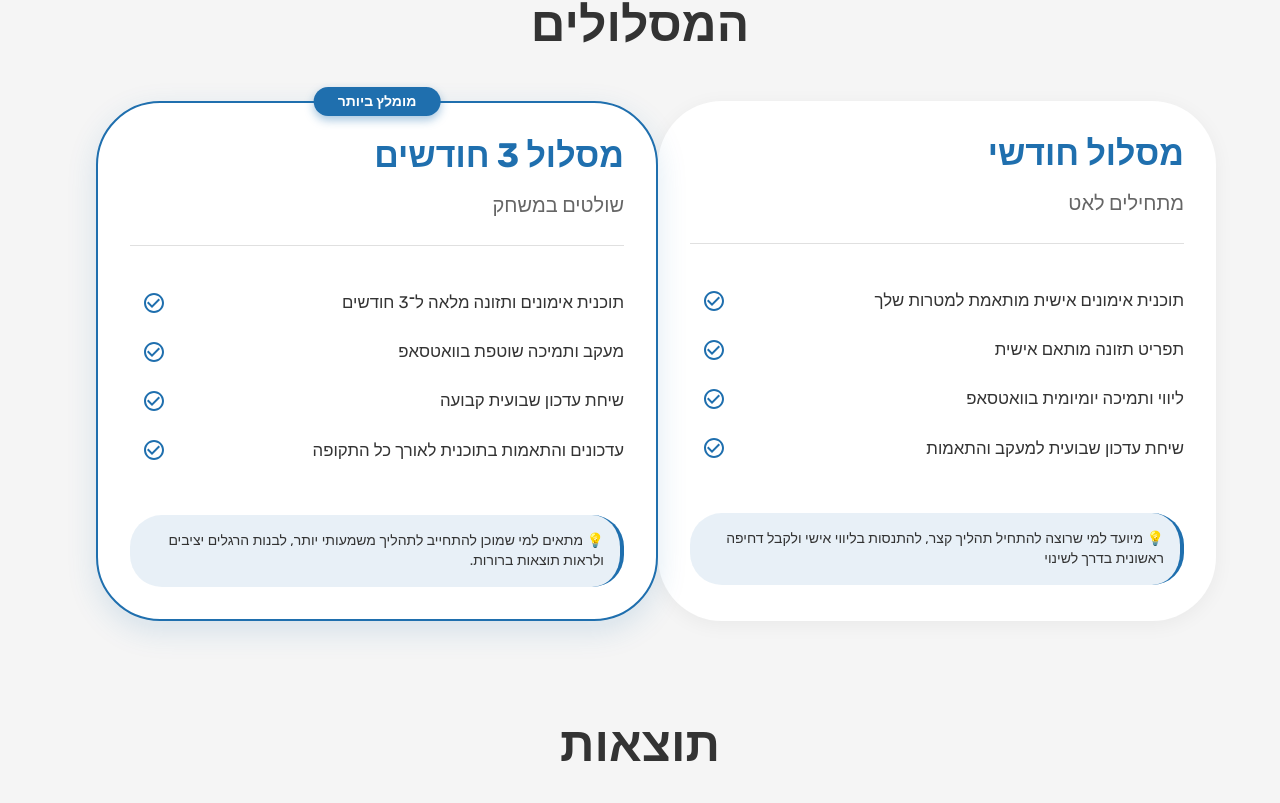
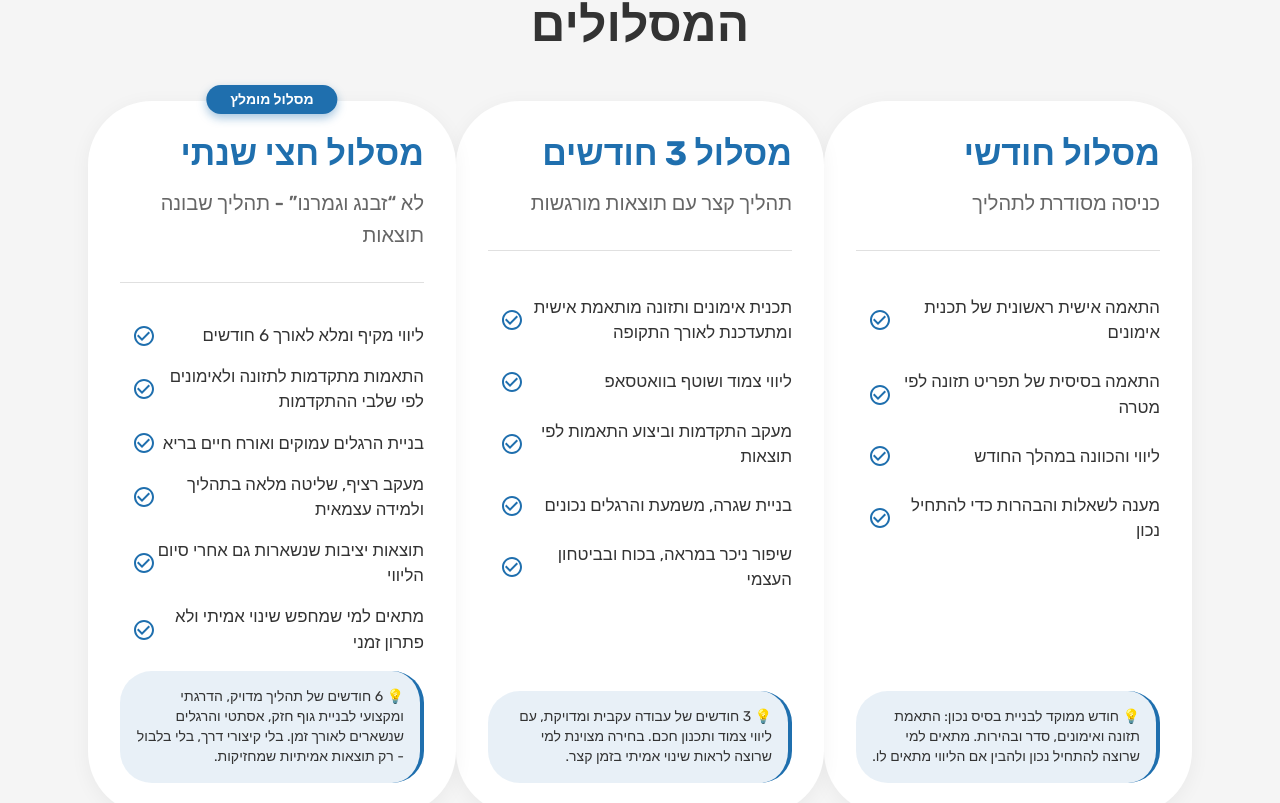
Before and after one commit to BiranV/ronikoshel, a React (Vite) app: page / in a window 1280 px wide. Shown: the part 1197-2000 px from the top of the page. Built offline with nearby package versions, Linux system fonts and the light colour scheme.

Commit message:
Add SVG bounds calculation and update App component layout

```diff
--- a/dev-dist/sw.js
+++ b/dev-dist/sw.js
@@ -82,7 +82,7 @@ define(['./workbox-5a5d9309'], (function (workbox) { 'use strict';
     "revision": "3ca0b8505b4bec776b69afdba2768812"
   }, {
     "url": "index.html",
-    "revision": "0.pl8dt1apqb8"
+    "revision": "0.8rqs4ohue48"
   }], {});
   workbox.cleanupOutdatedCaches();
   workbox.registerRoute(new workbox.NavigationRoute(workbox.createHandlerBoundToURL("index.html"), {
--- a/src/App.tsx
+++ b/src/App.tsx
@@ -723,6 +723,7 @@ export default function App() {
 
             {/* Tracks Section */}
             <Box id="tracks" sx={{ mb: { xs: 6, md: 12 } }}>
+              <Container maxWidth="lg">
                 <Typography
                   variant="h3"
                   fontWeight={800}
@@ -737,7 +738,6 @@ export default function App() {
                 </Typography>
                 <Stack
                   direction={{ xs: "column", md: "row" }}
-                spacing={4}
                   alignItems="stretch"
                 >
                   {/* Monthly Track */}
@@ -750,6 +750,8 @@ export default function App() {
                       boxShadow: "0 4px 20px rgba(0,0,0,0.05)",
                       transition: "transform 0.3s",
                       "&:hover": { transform: "translateY(-10px)" },
+                      display: "flex",
+                      flexDirection: "column",
                     }}
                   >
                     <Typography
@@ -765,15 +767,15 @@ export default function App() {
                       gutterBottom
                       sx={{ color: "text.secondary" }}
                     >
-                    מתחילים לאט
+                      כניסה מסודרת לתהליך
                     </Typography>
                     <Divider sx={{ my: 3 }} />
                     <List>
                       {[
-                      "תוכנית אימונים אישית מותאמת למטרות שלך",
-                      "תפריט תזונה מותאם אישית",
-                      "ליווי ותמיכה יומיומית בוואטסאפ",
-                      "שיחת עדכון שבועית למעקב והתאמות",
+                        "התאמה אישית ראשונית של תכנית אימונים",
+                        "התאמה בסיסית של תפריט תזונה לפי מטרה",
+                        "ליווי והכוונה במהלך החודש",
+                        "מענה לשאלות והבהרות כדי להתחיל נכון",
                       ].map((text, index) => (
                         <ListItem key={index} disableGutters sx={{ py: 1 }}>
                           <ListItemText
@@ -791,7 +793,7 @@ export default function App() {
                     </List>
                     <Box
                       sx={{
-                      mt: 4,
+                        mt: "auto",
                         p: 2,
                         bgcolor: "rgba(31, 111, 174, 0.1)",
                         borderRadius: 2,
@@ -799,8 +801,9 @@ export default function App() {
                       }}
                     >
                       <Typography variant="body2">
-                      💡 מיועד למי שרוצה להתחיל תהליך קצר, להתנסות בליווי אישי
-                      ולקבל דחיפה ראשונית בדרך לשינוי
+                        💡 חודש ממוקד לבניית בסיס נכון: התאמת תזונה ואימונים,
+                        סדר ובהירות. מתאים למי שרוצה להתחיל נכון ולהבין אם
+                        הליווי מתאים לו.
                       </Typography>
                     </Box>
                   </Card>
@@ -812,32 +815,13 @@ export default function App() {
                       p: 4,
                       bgcolor: "background.paper",
                       borderRadius: 4,
-                    border: "2px solid #1f6fae",
-                    boxShadow: "0 10px 30px rgba(31, 111, 174, 0.15)",
-                    position: "relative",
-                    overflow: "visible",
+                      boxShadow: "0 4px 20px rgba(0,0,0,0.05)",
                       transition: "transform 0.3s",
                       "&:hover": { transform: "translateY(-10px)" },
+                      display: "flex",
+                      flexDirection: "column",
                     }}
                   >
-                  <Box
-                    sx={{
-                      position: "absolute",
-                      top: -16,
-                      left: "50%",
-                      transform: "translateX(-50%)",
-                      bgcolor: "primary.main",
-                      color: "white",
-                      px: 3,
-                      py: 0.5,
-                      borderRadius: 50,
-                      fontWeight: 700,
-                      fontSize: "0.875rem",
-                      boxShadow: "0 4px 10px rgba(31, 111, 174, 0.4)",
-                    }}
-                  >
-                    מומלץ ביותר
-                  </Box>
                     <Typography
                       variant="h4"
                       fontWeight={700}
@@ -851,15 +835,16 @@ export default function App() {
                       gutterBottom
                       sx={{ color: "text.secondary" }}
                     >
-                    שולטים במשחק
+                      תהליך קצר עם תוצאות מורגשות
                     </Typography>
                     <Divider sx={{ my: 3 }} />
                     <List>
                       {[
-                      "תוכנית אימונים ותזונה מלאה ל־3 חודשים",
-                      "מעקב ותמיכה שוטפת בוואטסאפ",
-                      "שיחת עדכון שבועית קבועה",
-                      "עדכונים והתאמות בתוכנית לאורך כל התקופה",
+                        "תכנית אימונים ותזונה מותאמת אישית ומתעדכנת לאורך התקופה",
+                        "ליווי צמוד ושוטף בוואטסאפ",
+                        "מעקב התקדמות וביצוע התאמות לפי תוצאות",
+                        "בניית שגרה, משמעת והרגלים נכונים",
+                        "שיפור ניכר במראה, בכוח ובביטחון העצמי",
                       ].map((text, index) => (
                         <ListItem key={index} disableGutters sx={{ py: 1 }}>
                           <ListItemText
@@ -877,7 +862,7 @@ export default function App() {
                     </List>
                     <Box
                       sx={{
-                      mt: 4,
+                        mt: "auto",
                         p: 2,
                         bgcolor: "rgba(31, 111, 174, 0.1)",
                         borderRadius: 2,
@@ -885,12 +870,104 @@ export default function App() {
                       }}
                     >
                       <Typography variant="body2">
-                      💡 מתאים למי שמוכן להתחייב לתהליך משמעותי יותר, לבנות
-                      הרגלים יציבים ולראות תוצאות ברורות.
+                        💡 3 חודשים של עבודה עקבית ומדויקת, עם ליווי צמוד ותכנון
+                        חכם. בחירה מצוינת למי שרוצה לראות שינוי אמיתי בזמן קצר.
+                      </Typography>
+                    </Box>
+                  </Card>
+
+                  {/* Half-Yearly Track */}
+                  <Card
+                    sx={{
+                      flex: 1,
+                      p: 4,
+                      bgcolor: "background.paper",
+                      borderRadius: 4,
+                      boxShadow: "0 4px 20px rgba(0,0,0,0.05)",
+                      position: "relative",
+                      overflow: "visible",
+                      transition: "transform 0.3s",
+                      "&:hover": { transform: "translateY(-10px)" },
+                      display: "flex",
+                      flexDirection: "column",
+                    }}
+                  >
+                    <Box
+                      sx={{
+                        position: "absolute",
+                        top: -16,
+                        left: "50%",
+                        transform: "translateX(-50%)",
+                        bgcolor: "primary.main",
+                        color: "white",
+                        px: 3,
+                        py: 0.5,
+                        borderRadius: 50,
+                        fontWeight: 700,
+                        fontSize: "0.875rem",
+                        boxShadow: "0 4px 10px rgba(31, 111, 174, 0.4)",
+                        whiteSpace: "nowrap",
+                      }}
+                    >
+                      מסלול מומלץ
+                    </Box>
+                    <Typography
+                      variant="h4"
+                      fontWeight={700}
+                      gutterBottom
+                      color="primary"
+                    >
+                      מסלול חצי שנתי
+                    </Typography>
+                    <Typography
+                      variant="h6"
+                      gutterBottom
+                      sx={{ color: "text.secondary" }}
+                    >
+                      לא “זבנג וגמרנו” - תהליך שבונה תוצאות
+                    </Typography>
+                    <Divider sx={{ my: 3 }} />
+                    <List>
+                      {[
+                        "ליווי מקיף ומלא לאורך 6 חודשים",
+                        "התאמות מתקדמות לתזונה ולאימונים לפי שלבי ההתקדמות",
+                        "בניית הרגלים עמוקים ואורח חיים בריא",
+                        "מעקב רציף, שליטה מלאה בתהליך ולמידה עצמאית",
+                        "תוצאות יציבות שנשארות גם אחרי סיום הליווי",
+                        "מתאים למי שמחפש שינוי אמיתי ולא פתרון זמני",
+                      ].map((text, index) => (
+                        <ListItem key={index} disableGutters sx={{ py: 0.5 }}>
+                          <ListItemText
+                            primary={text}
+                            primaryTypographyProps={{
+                              fontSize: "1.05rem",
+                              textAlign: "right",
+                            }}
+                          />
+                          <ListItemIcon sx={{ minWidth: 36 }}>
+                            <CheckCircleOutlineIcon sx={{ color: "#1f6fae" }} />
+                          </ListItemIcon>
+                        </ListItem>
+                      ))}
+                    </List>
+                    <Box
+                      sx={{
+                        mt: "auto",
+                        p: 2,
+                        bgcolor: "rgba(31, 111, 174, 0.1)",
+                        borderRadius: 2,
+                        borderRight: "4px solid #1f6fae",
+                      }}
+                    >
+                      <Typography variant="body2">
+                        💡 6 חודשים של תהליך מדויק, הדרגתי ומקצועי לבניית גוף
+                        חזק, אסתטי והרגלים שנשארים לאורך זמן. בלי קיצורי דרך,
+                        בלי בלבול - רק תוצאות אמיתיות שמחזיקות.
                       </Typography>
                     </Box>
                   </Card>
                 </Stack>
+              </Container>
             </Box>
 
             {/* Results Section */}
@@ -1223,7 +1300,7 @@ export default function App() {
                 </Button>
               </Box>
 
-              {/* <Box
+              <Box
                 sx={{
                   mt: 4,
                   opacity: 0.1,
@@ -1240,7 +1317,7 @@ export default function App() {
                 >
                   כניסת מנהל
                 </Button>
-              </Box> */}
+              </Box>
             </Box>
           </Container>
         )}
```
Also changed, not shown: calc_bounds.js (added, +108 -0 lines). Lines whose indentation alone changed are shown as unchanged.
